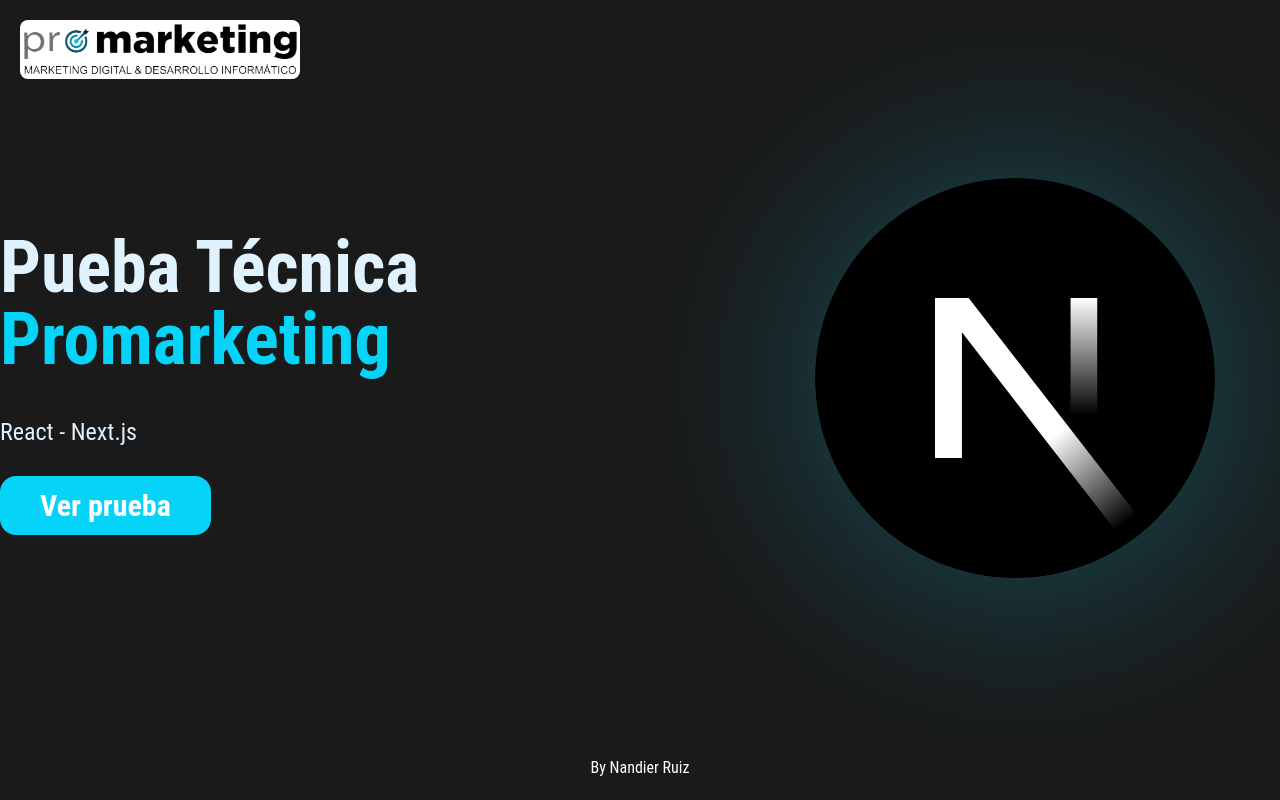
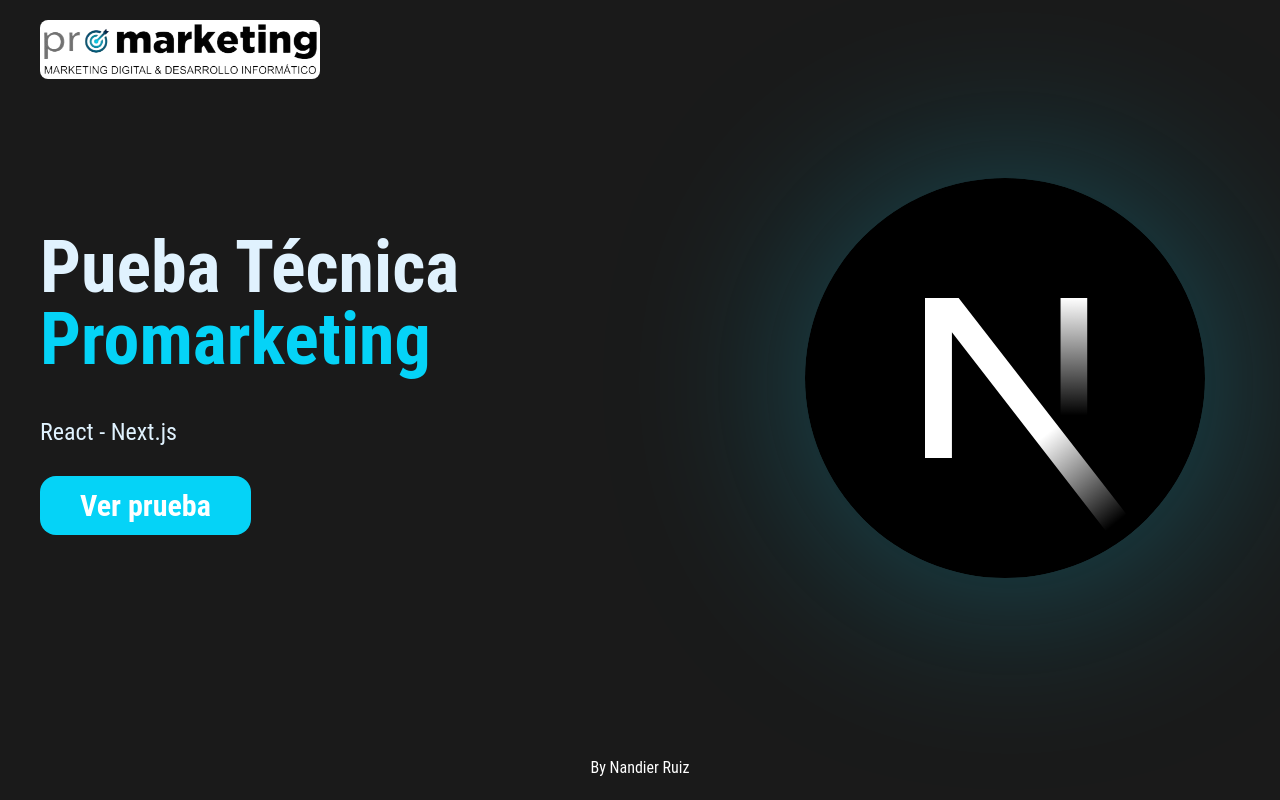
Before and after one commit to NandierSR26/promarketing-technical-test, a Next.js app: page / in a window 1280 px wide. Built offline with nearby package versions, Linux system fonts and the light colour scheme.

Commit message:
feat: :sparkles: design settings

```diff
--- a/src/app/layout.tsx
+++ b/src/app/layout.tsx
@@ -19,7 +19,7 @@
   return (
     <html lang="es">
       <body>
-          <div className="flex flex-col bg-[#5757574d] backdrop-blur-2xl min-h-screen">
+          <div className="flex flex-col bg-[#5757574d] backdrop-blur-2xl min-h-screen px-10">
             <Header />
             {children}
 
--- a/src/library/components/Header/Header.tsx
+++ b/src/library/components/Header/Header.tsx
@@ -1,9 +1,11 @@
 import Image from 'next/image'
+import Link from 'next/link'
 import React from 'react'
 
 export const Header = () => {
   return (
-    <header className="flex justify-center md:justify-start items-center w-full container mx-auto p-5">
+    <header className="flex justify-center md:justify-start items-center w-full container mx-auto py-5">
+      <Link href={'/'}>
         <Image
           src={'/assets/Logo-promarketing-transformed.png'}
           height={80}
@@ -11,6 +13,7 @@
           alt='Logo promarketing'
           className="bg-white rounded-lg"
         />
+      </Link>
     </header>
   )
 }
```
Lines whose indentation alone changed are shown as unchanged.
